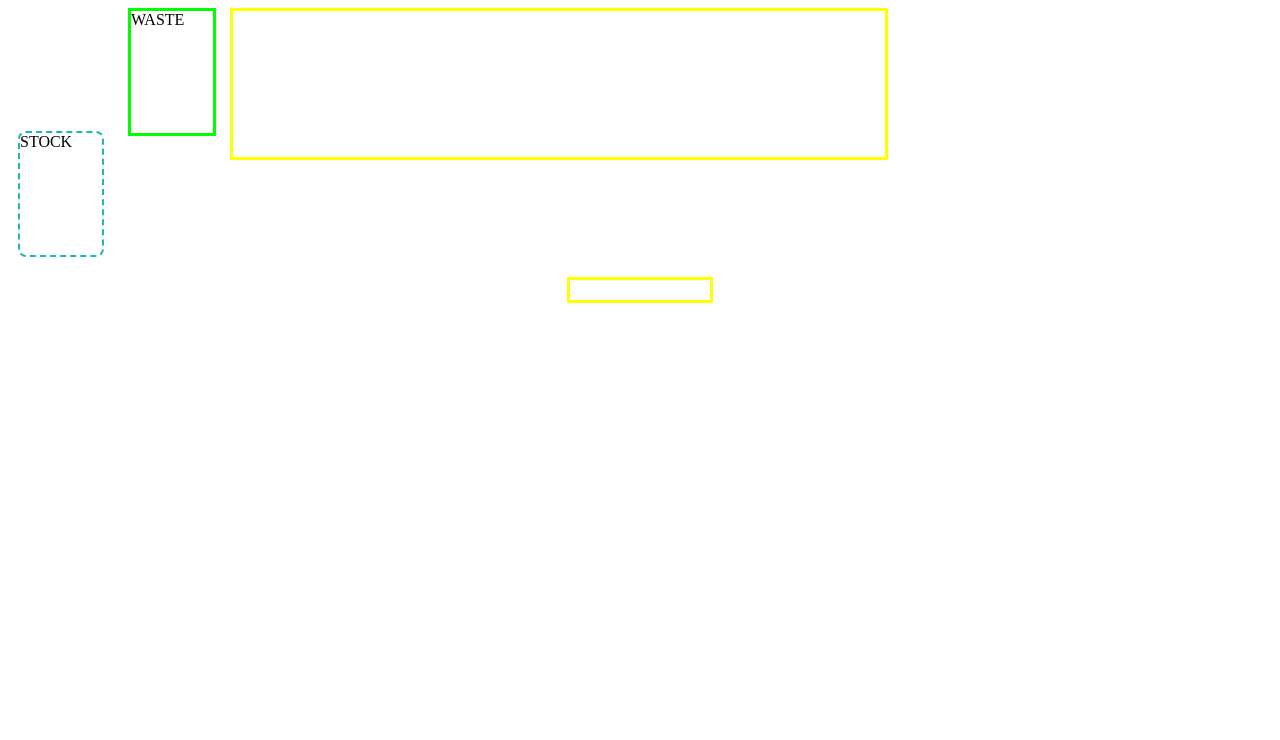
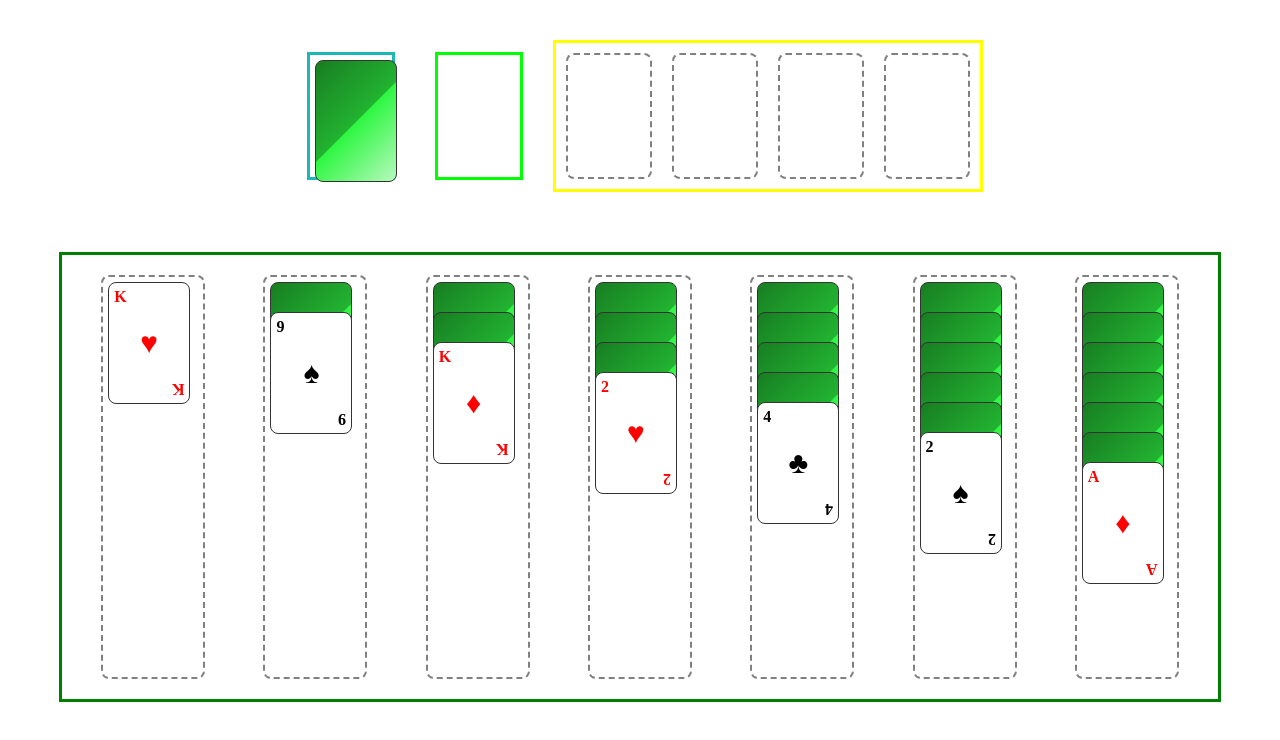
Before and after one commit to mshaner97/midland, a plain HTML site: page src/Classwork/PartnerProject/solitare.html in a window 1280 px wide. Drawn offline with Linux system fonts and the light colour scheme.

Commit message:
Solitare work, WE MADE CARDS APPEAR (#23)

```diff
--- a/src/Classwork/PartnerProject/solitaire.js
+++ b/src/Classwork/PartnerProject/solitaire.js
@@ -83,8 +83,12 @@
     tableau.forEach((pile, i) => {
         const pileElement = document.getElementById(`tableau-${i}`);
         pileElement.innerHTML = '';
-        pile.forEach(card => {
-            pileElement.appendChild(card.createCardElement());
+        pile.forEach((card, index) => {
+            const cardElement = card.createCardElement();
+            cardElement.style.position = 'absolute';
+            cardElement.style.top = `${index * 30}px`;
+            cardElement.style.left = '0px';
+            pileElement.appendChild(cardElement);
         });
     });
 }
@@ -130,9 +134,13 @@
 
     return { tableau, stock, foundations, waste };
 }
-const game = startGame();
-updateGameBoard(game);
-console.log(game);
+function initGame() {
+    const game = startGame();
+    updateGameBoard(game);
+    console.log(game);
+    setupEventListeners(game);
+}
+document.addEventListener('DOMContentLoaded', initGame);
 // Check if card can be moved to the foundation
 function canMoveToFoundation(card, foundation) {
     if (foundation.length === 0) {
@@ -183,3 +191,39 @@
     }
     updateGameBoard(game);
 }
+// function for all event listeners
+function setupEventListeners(game) {
+    setupTableauListeners(game);
+    setupFoundationListeners(game);
+    setupStockListener(game);
+    setupWasteListener(game);
+}
+// event listeners for the tableau
+function setupTableauListeners(game) {
+    game.tableau.forEach((pile, i) => {
+        const pileElement = document.getElementById(`tableau-${i}`);
+        pileElement.addEventListener('click', (e) => {
+            const cardElement = e.target.closest('.card');
+            if (cardElement) {
+                const cardIndex =
+Array.from(pileElement.children).indexOf(cardElement);
+                handleTableauClick(game, i, cardIndex);
+            }
+        });
+    });
+}
+// event listeners for foundation piles
+function setupFoundationListeners(game) {
+    game.foundations.forEach((pile, i) => {
+        const pileElement = document.getElementById(`foundation-${i}`);
+        pileElement.addEventListener('click', () => {
+            handleFoundationClick(game, i);
+        });
+    });
+}
+function setupStockListener(game) {
+    const stockElement = document.getElementById('stock');
+    stockElement.addEventListener('click', () => {
+        drawCard(game);
+    });
+}
--- a/src/Classwork/PartnerProject/solitare.css
+++ b/src/Classwork/PartnerProject/solitare.css
@@ -1,31 +1,58 @@
-
+body {
+    min-height: 100vh;
+    margin: 0;
+    padding: 20px;
+}
+@media (max-width: 768px) {
+    .card {
+        width: 60px;
+        height: 90px;
+    }
+}
+#cardBrick {
+    display: flex;
+    flex-direction: column;
+    gap: 20px;
+    width: 100%;
+    align-items: center;
+    }
 #topRow {
     display: flex;
     flex-direction: row;
     align-items: center;
+    justify-content: center;
     gap: 20px;
+    width: 100%;
+    padding: 20px 0;
 }
-#bottomrow{
+#tableau{
+    height: auto;
+    width: 90%;
+    display: flex;
+    flex-direction: row;
+    border: 3px solid green;
+    padding: 20px;
+    gap: 20px;
+    margin-top: 20px;
+    align-items: flex-start;
+    justify-content: space-around;
+    }
+.tableau-pile {
+    width: 100px;
+    height: 400px;
+    position: relative;
+    border: 2px dashed grey;
+    border-radius: 8px;
     display: flex;
     flex-direction: column;
-    align-items: center;
-    gap: 20px;
+    gap: 5px;
+    min-height: 122px;
     }
-#cardBrick {
-    display: flex;
-    flex-direction: column;
-    gap: 20px;
+.tableau-pile .card {
+    position: absolute;
+    top: 0;
+    transition: top 0.3s ease;
     }
-
-#tableau{
-    display: flex;
-    flex-direction: row;
-    border: 3px solid yellow;
-    padding: 10px;
-    gap: 20px;
-    align-items: center;
-    justify-content: center;
-}
 #slot{
     display: inline-flex;
     flex-direction: row;
@@ -40,17 +67,22 @@
     border: 3px solid yellow;
     padding: 10px;
     gap: 20px;
-    width: 50%;
     align-items: center;
     justify-content: center;
 }
-#suitdeck{
-    display: inline-flex;
-    flex-direction: row;
-    border: 3px solid lightgoldenrodyellow;
-    height: 50px;
-    width: 50px;
-    padding: 5px;
+.foundationDeck {
+    width: 82px;
+    height: 122px;
+    border: 2px dashed grey;
+    border-radius: 8px;
+    display: flex;
+    flex-direction: column;
+    min-height: 122px;
+}
+.foundationDeck .card {
+    position: absolute;
+    top: 0;
+    left: 0;
 }
 
 /*CARD FACES*/
@@ -60,10 +92,11 @@
     background: white;
     border-radius: 8px;
     border: 1px solid #333;
-    position: relative;
+    position: absolute;
     display: inline-flex;
     margin: 5px;
     user-select: none;
+    transition: all 0.3s ease;
 }
 .cardContent {
  border:#187d22;
@@ -101,20 +134,11 @@
 .card.facedown {
     background: linear-gradient(135deg, #187d22 0%,#22b331 50%,#2ef742 51%,#b7f9be 100%);
 }
-.foundationDeck {
-    width: 82px;
-    height: 122px;
-    border: 2px dashed #fff;
-    border-radius: 8px;
-    display: inline-block;
-    margin: 0 10px;
-}
 
 .stockDeck {
     width: 82px;
     height: 122px;
-    border: 2px dashed #1db8b5;
-    border-radius: 8px;
+    border: 3px solid #1db8b5;
     display: inline-flex;
     flex-direction: row;
     margin: 0 10px;
--- a/src/Classwork/PartnerProject/solitare.html
+++ b/src/Classwork/PartnerProject/solitare.html
@@ -2,6 +2,7 @@
 <html lang="en">
 <head>
     <!--https://bicyclecards.com/how-to-play/solitaire-->
+    <script type="text/javascript" src="solitaire.js"></script>
     <link rel="stylesheet" type="text/css" href="solitare.css">
     <meta charset="UTF-8">
     <meta name="viewport" content="width=device-width, initial-scale=1.0">
@@ -9,7 +10,7 @@
 </head>
 <body>
 <div id = "cardBrick">
-<div id = "toprow">
+<div id = "topRow">
     <div class = "stockDeck" id="stock">STOCK</div>
     <div class = "wasteDeck" id="waste">WASTE</div>
     <div id = "suitDecks">
@@ -19,7 +20,6 @@
         <div class = "foundationDeck" id="foundation-3"></div>
     </div>
 </div>
-<div id="bottomrow">
     <div id="tableau">
         <div class="tableau-pile" id="tableau-0"></div>
         <div class="tableau-pile" id="tableau-1"></div>
@@ -30,6 +30,5 @@
         <div class="tableau-pile" id="tableau-6"></div>
     </div>
 </div>
-</div>
 </body>
 </html>
```
